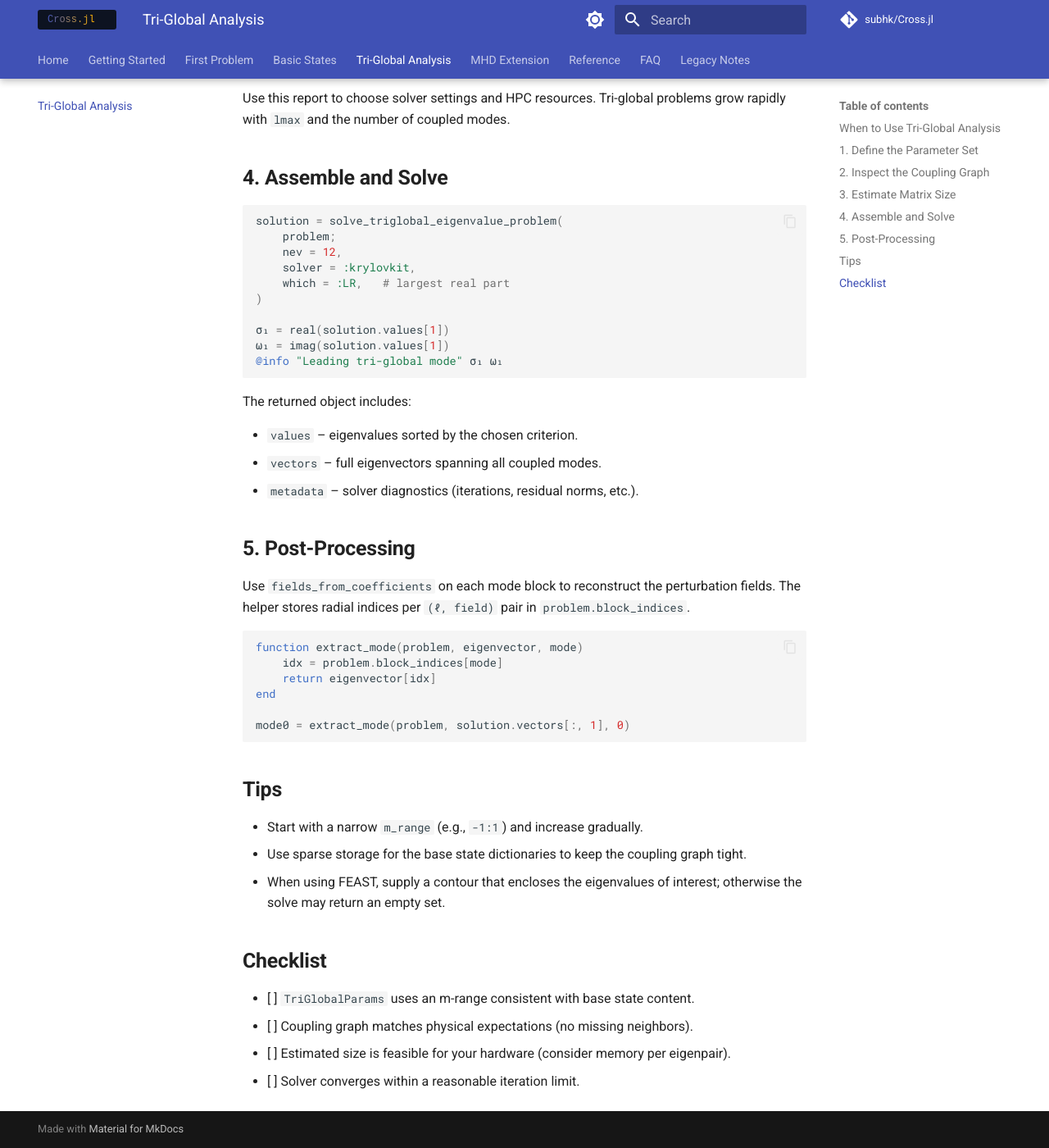
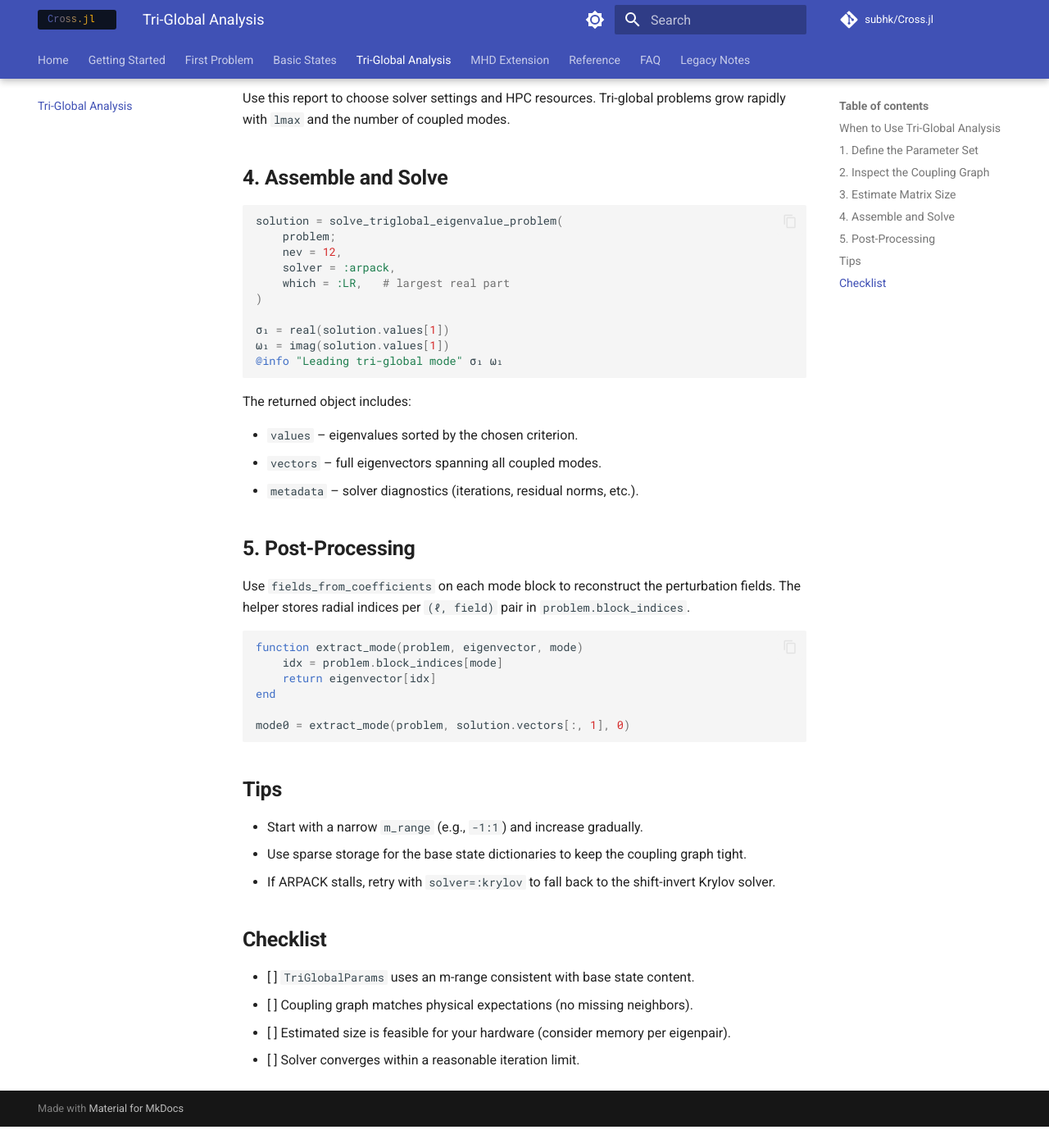
Before and after one commit to subhk/Cross.jl, an MkDocs documentation site: the page built from docs/triglobal.md, in a window 1280 px wide and 1400 px high, scrolled down 1334 px. Shown: the whole window at 82% size. Built offline with MkDocs 1.6.1 and Material for MkDocs 9.7.7, drawn with Linux system fonts in a browser that asks for light colours; comment, search, counter and statistics services are not loaded; after the commit the page ends 2708 px from its top, so only the background shows below that.

Commit message:
Update triglobal.md

```diff
--- a/docs/triglobal.md
+++ b/docs/triglobal.md
@@ -58,7 +58,7 @@ Use this report to choose solver settings and HPC resources. Tri-global problems
 solution = solve_triglobal_eigenvalue_problem(
     problem;
     nev = 12,
-    solver = :krylovkit,
+    solver = :arpack,
     which = :LR,   # largest real part
 )
 
@@ -90,7 +90,7 @@ mode0 = extract_mode(problem, solution.vectors[:, 1], 0)
 
 - Start with a narrow `m_range` (e.g., `-1:1`) and increase gradually.
 - Use sparse storage for the base state dictionaries to keep the coupling graph tight.
-- When using FEAST, supply a contour that encloses the eigenvalues of interest; otherwise the solve may return an empty set.
+- If ARPACK stalls, retry with `solver=:krylov` to fall back to the shift-invert Krylov solver.
 
 ## Checklist
 
```
